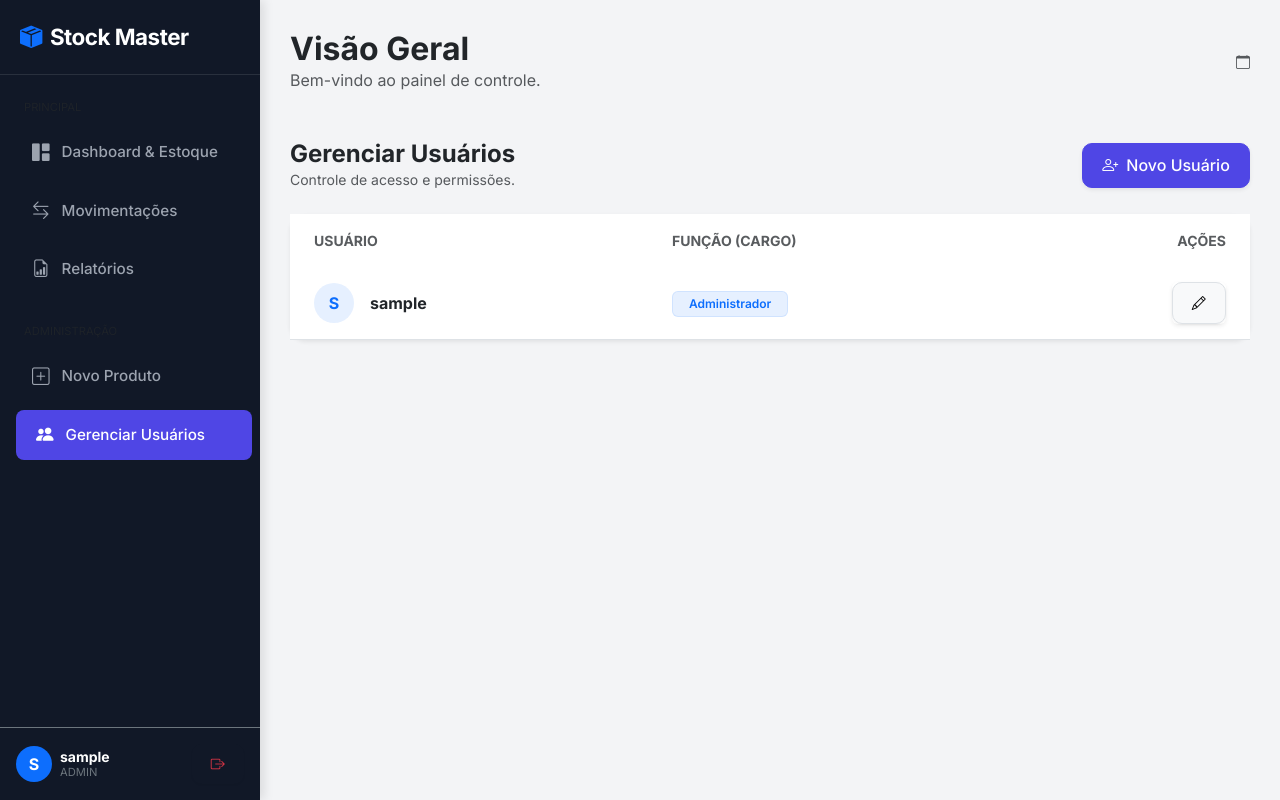
After one commit to EngSivaldo/stock-master-uninter, a Flask app: page /auth/users in a window 1280 px wide. The commit adds this page. Run offline with Flask 3, Linux system fonts and the light colour scheme; a user stored in the database is signed in; tables that the repository leaves empty hold one stand-in row (values such as "Sample post").

Commit message:
fix: Correcao do Blueprint Auth e feat: CRUD de Usuarios e Tela de Suporte

```diff
--- a/app/blueprints/auth/routes.py
+++ b/app/blueprints/auth/routes.py
@@ -1,9 +1,10 @@
-from flask import Blueprint, render_template, redirect, url_for, flash, request
-from flask_login import login_user, logout_user, current_user
+from flask import render_template, redirect, url_for, flash, request
+from flask_login import login_user, logout_user, login_required, current_user
 from app.models import User
 from app.extensions import db
+from . import auth_bp
+from app.decorators import admin_required # <--- Importante!
 
-auth_bp = Blueprint('auth', __name__)
 
 @auth_bp.route('/login', methods=['GET', 'POST'])
 def login():
@@ -28,3 +29,91 @@ def login():
 def logout():
     logout_user()
     return redirect(url_for('auth.login'))
+
+
+
+@auth_bp.route('/support')
+def support():
+    # Renderiza a tela de ajuda/suporte
+    return render_template('auth/support.html')
+
+
+
+from flask import render_template, redirect, url_for, flash, request
+from flask_login import login_user, logout_user, login_required, current_user
+from app.models import User
+from app.extensions import db
+from . import auth_bp
+from app.decorators import admin_required # <--- Importante!
+
+# ... (Mantenha as rotas de login/logout/suporte que já existem) ...
+
+# --- ÁREA ADMINISTRATIVA DE USUÁRIOS ---
+
+@auth_bp.route('/users')
+@login_required
+@admin_required # Só Admin entra aqui
+def users_list():
+    users = User.query.all()
+    return render_template('auth/users_list.html', users=users)
+
+@auth_bp.route('/users/new', methods=['GET', 'POST'])
+@login_required
+@admin_required
+def user_create():
+    if request.method == 'POST':
+        username = request.form.get('username')
+        password = request.form.get('password')
+        role = request.form.get('role')
+
+        # Verificação simples se já existe
+        if User.query.filter_by(username=username).first():
+            flash('Este nome de usuário já existe.', 'danger')
+        else:
+            new_user = User(username=username, role=role)
+            new_user.set_password(password)
+            db.session.add(new_user)
+            db.session.commit()
+            flash(f'Usuário {username} criado com sucesso!', 'success')
+            return redirect(url_for('auth.users_list'))
+
+    return render_template('auth/user_form.html', user=None)
+
+@auth_bp.route('/users/edit/<int:id>', methods=['GET', 'POST'])
+@login_required
+@admin_required
+def user_edit(id):
+    user = User.query.get_or_404(id)
+
+    if request.method == 'POST':
+        user.username = request.form.get('username')
+        user.role = request.form.get('role')
+
+        # Só altera a senha se o campo não estiver vazio
+        new_password = request.form.get('password')
+        if new_password:
+            user.set_password(new_password)
+
+        try:
+            db.session.commit()
+            flash('Dados do usuário atualizados.', 'success')
+            return redirect(url_for('auth.users_list'))
+        except Exception as e:
+            flash('Erro ao atualizar.', 'danger')
+
+    return render_template('auth/user_form.html', user=user)
+
+@auth_bp.route('/users/delete/<int:id>')
+@login_required
+@admin_required
+def user_delete(id):
+    # REGRA DE OURO: Não permitir que o admin se auto-delete
+    if id == current_user.id:
+        flash('Você não pode excluir a si mesmo!', 'warning')
+        return redirect(url_for('auth.users_list'))
+
+    user = User.query.get_or_404(id)
+    db.session.delete(user)
+    db.session.commit()
+    flash(f'Usuário {user.username} removido.', 'success')
+    return redirect(url_for('auth.users_list'))
--- a/app/templates/auth/login.html
+++ b/app/templates/auth/login.html
@@ -50,7 +50,7 @@
                                     Lembrar de mim
                                 </label>
                             </div>
-                            <a href="#" class="small text-decoration-none text-primary fw-bold">Esqueceu?</a>
+                            <a href="{{ url_for('auth.support') }}" class="small text-decoration-none text-primary fw-bold">Esqueceu?</a>
                         </div>
 
                         <div class="d-grid">
@@ -62,7 +62,7 @@
 
                     <div class="text-center mt-4">
                         <span class="text-muted small">Não tem conta?</span>
-                        <a href="#" class="small text-decoration-none fw-bold ms-1">Contate o Admin</a>
+                        <a href="{{ url_for('auth.support') }}" class="small text-decoration-none fw-bold ms-1">Contate o Admin</a>
                     </div>
                 </div>
 
--- /dev/null
+++ b/app/templates/auth/users_list.html
@@ -0,0 +1,60 @@
+{% extends "base.html" %}
+
+{% block content %}
+<div class="d-flex justify-content-between align-items-center mb-4">
+    <div>
+        <h4 class="fw-bold text-dark mb-0">Gerenciar Usuários</h4>
+        <p class="text-muted small mb-0">Controle de acesso e permissões.</p>
+    </div>
+    <a href="{{ url_for('auth.user_create') }}" class="btn btn-primary shadow-sm">
+        <i class="bi bi-person-plus me-2"></i>Novo Usuário
+    </a>
+</div>
+
+<div class="card shadow-sm border-0">
+    <div class="card-body p-0">
+        <table class="table table-hover align-middle mb-0">
+            <thead class="bg-light">
+                <tr>
+                    <th class="ps-4 py-3 text-uppercase text-muted small fw-bold border-0">Usuário</th>
+                    <th class="py-3 text-uppercase text-muted small fw-bold border-0">Função (Cargo)</th>
+                    <th class="pe-4 py-3 text-uppercase text-muted small fw-bold border-0 text-end">Ações</th>
+                </tr>
+            </thead>
+            <tbody>
+                {% for u in users %}
+                <tr>
+                    <td class="ps-4 py-3">
+                        <div class="d-flex align-items-center">
+                            <div class="bg-primary bg-opacity-10 text-primary rounded-circle d-flex align-items-center justify-content-center me-3" style="width: 40px; height: 40px; font-weight: bold;">
+                                {{ u.username[0].upper() }}
+                            </div>
+                            <span class="fw-bold text-dark">{{ u.username }}</span>
+                        </div>
+                    </td>
+                    <td>
+                        {% if u.role == 'admin' %}
+                            <span class="badge bg-primary bg-opacity-10 text-primary border border-primary border-opacity-10 px-3">Administrador</span>
+                        {% else %}
+                            <span class="badge bg-secondary bg-opacity-10 text-secondary border border-secondary border-opacity-10 px-3">Operador</span>
+                        {% endif %}
+                    </td>
+                    <td class="pe-4 text-end">
+                        <div class="btn-group shadow-sm">
+                            <a href="{{ url_for('auth.user_edit', id=u.id) }}" class="btn btn-sm btn-light border" title="Editar / Resetar Senha">
+                                <i class="bi bi-pencil"></i>
+                            </a>
+                            {% if u.id != current_user.id %}
+                            <a href="{{ url_for('auth.user_delete', id=u.id) }}" class="btn btn-sm btn-light border text-danger" title="Excluir" onclick="return confirm('Tem certeza que deseja excluir este usuário?');">
+                                <i class="bi bi-trash"></i>
+                            </a>
+                            {% endif %}
+                        </div>
+                    </td>
+                </tr>
+                {% endfor %}
+            </tbody>
+        </table>
+    </div>
+</div>
+{% endblock %}
--- a/app/templates/base.html
+++ b/app/templates/base.html
@@ -48,6 +48,11 @@
                         <i class="bi bi-plus-square"></i> Novo Produto
                     </a>
                 </li>
+                <li>
+                    <a href="{{ url_for('auth.users_list') }}" class="nav-link {% if request.endpoint == 'auth.users_list' %}active{% endif %}">
+                        <i class="bi bi-people-fill"></i> Gerenciar Usuários
+                    </a>
+                </li>
                 {% endif %}
             </ul>
         </div>
```
Also changed, not shown: app/blueprints/auth/__init__.py (+8 -0 lines), app/templates/auth/support.html (added, +47 -0 lines), app/templates/auth/user_form.html (added, +50 -0 lines).
